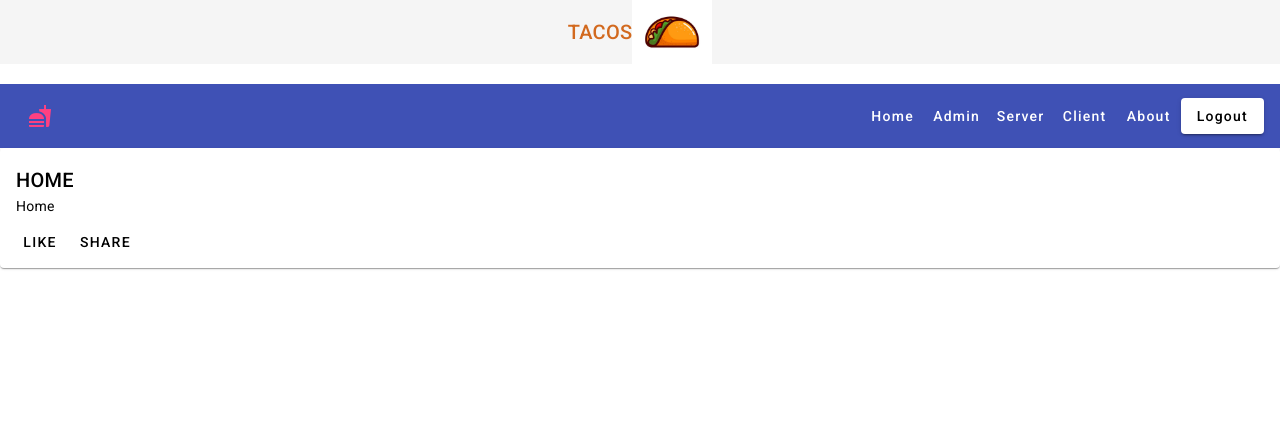
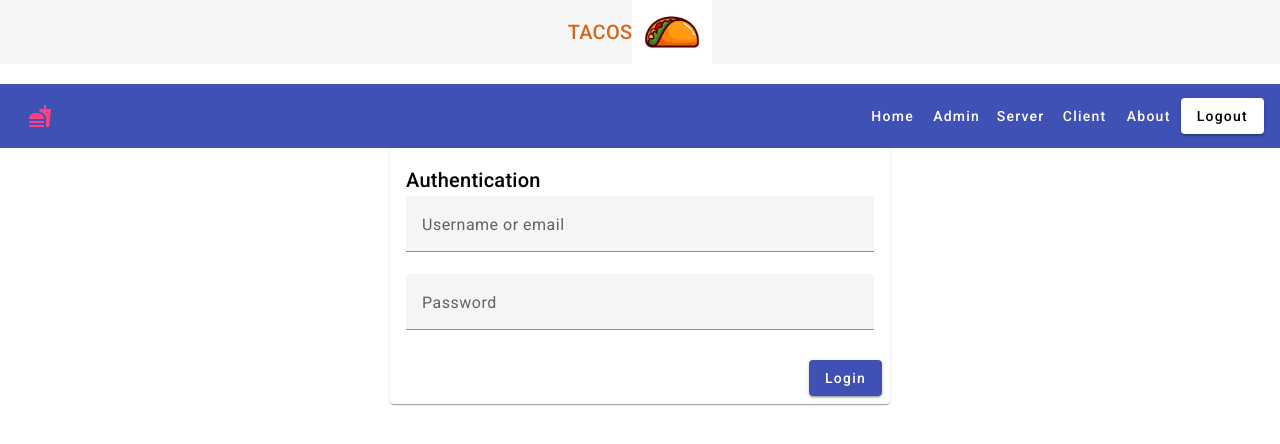
Before and after one commit to Bill29200/tacosAngular17MaterialsFirebaseRealtime, an Angular app: page / in a window 1280 px wide. Shown: the top 444 px of the page. Built offline with nearby package versions, Linux system fonts and the light colour scheme.

Commit message:
04/ Authentication interface added

```diff
--- a/src/app/app-routing.module.ts
+++ b/src/app/app-routing.module.ts
@@ -4,6 +4,7 @@ import { AboutComponent } from './components/about/about.component';
 import { AdminComponent } from './components/admin/admin.component';
 import { ClientComponent } from './components/client/client.component';
 import { HomeComponent } from './components/home/home.component';
+import { loginComponent } from './components/login/login.component';
 import { ServerComponent } from './components/server/server.component';
 
 const routes: Routes = [
@@ -12,8 +13,9 @@ const routes: Routes = [
   {path:'server', component:ServerComponent},
   {path:'client', component:ClientComponent},
   {path:'about', component:AboutComponent},
-  {path:'', component:HomeComponent},
-  {path:'**', component:HomeComponent},
+  {path:'login', component:loginComponent},
+  {path:'', component:loginComponent},
+  {path:'**', component:loginComponent},
 ];
 
 @NgModule({
--- a/src/app/app.module.ts
+++ b/src/app/app.module.ts
@@ -3,7 +3,9 @@ import { BrowserModule } from '@angular/platform-browser';
 
 import { MatButtonModule } from '@angular/material/button';
 import { MatCardModule } from '@angular/material/card';
+import { MatFormFieldModule } from '@angular/material/form-field';
 import { MatIconModule } from '@angular/material/icon';
+import { MatInputModule } from '@angular/material/input';
 import { MatMenuModule } from '@angular/material/menu';
 import { MatToolbarModule } from '@angular/material/toolbar';
 import { provideAnimationsAsync } from '@angular/platform-browser/animations/async';
@@ -14,6 +16,7 @@ import { AboutComponent } from './components/about/about.component';
 import { AdminComponent } from './components/admin/admin.component';
 import { ClientComponent } from './components/client/client.component';
 import { HomeComponent } from './components/home/home.component';
+import { loginComponent } from './components/login/login.component';
 import { MenuComponent } from './components/menu/menu.component';
 import { ServerComponent } from './components/server/server.component';
 
@@ -26,6 +29,7 @@ import { ServerComponent } from './components/server/server.component';
     HomeComponent,
     MenuComponent,
     AboutComponent,
+    loginComponent
 
   ],
   imports: [
@@ -36,6 +40,8 @@ import { ServerComponent } from './components/server/server.component';
     MatMenuModule,
     MatIconModule,
     MatCardModule,
+    MatFormFieldModule,
+    MatInputModule,
 
     RouterLink,
     RouterLinkActive,
--- /dev/null
+++ b/src/app/components/login/login.component.html
@@ -0,0 +1,23 @@
+<mat-card class="login-form">
+  <mat-card-header>
+    <mat-card-title>Authentication</mat-card-title>
+  </mat-card-header>
+
+  <mat-card-content>
+    <mat-form-field appearance="fill">
+      <mat-label>Username or email</mat-label>
+      <input matInput>
+    </mat-form-field>
+
+    <mat-form-field>
+      <mat-label>Password</mat-label>
+      <input matInput type="password">
+    </mat-form-field>
+
+  </mat-card-content>
+
+  <mat-card-actions align="end">
+    <button mat-button mat-raised-button color="primary">Login</button>
+
+  </mat-card-actions>
+</mat-card>
--- /dev/null
+++ b/src/app/components/login/login.component.scss
@@ -0,0 +1,8 @@
+  mat-form-field{
+    display :block;
+  }
+.login-form{
+  width: 500px;
+  flex:auto;
+  margin:auto
+}
--- /dev/null
+++ b/src/app/components/login/login.component.ts
@@ -0,0 +1,10 @@
+import { Component } from '@angular/core';
+
+@Component({
+  selector: 'app-login',
+  templateUrl: './login.component.html',
+  styleUrl: './login.component.scss'
+})
+export class loginComponent {
+
+}
```
